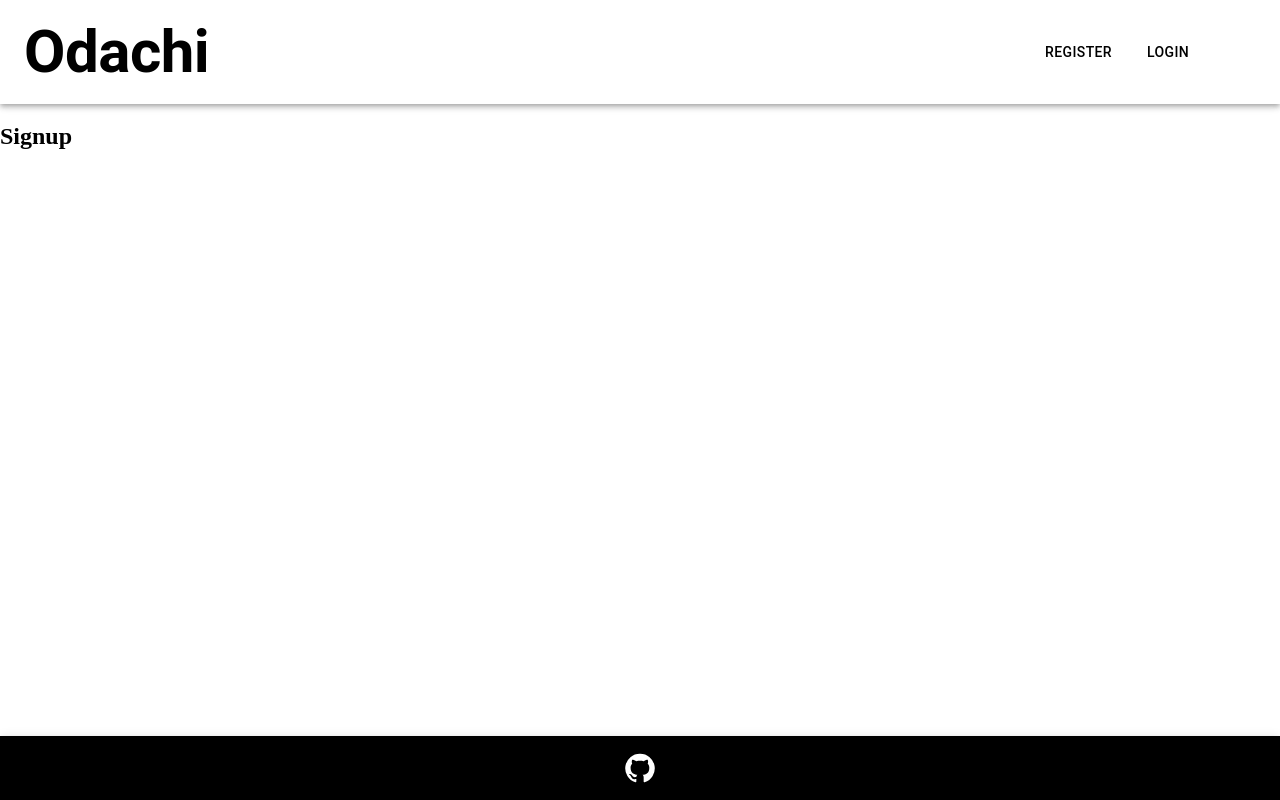
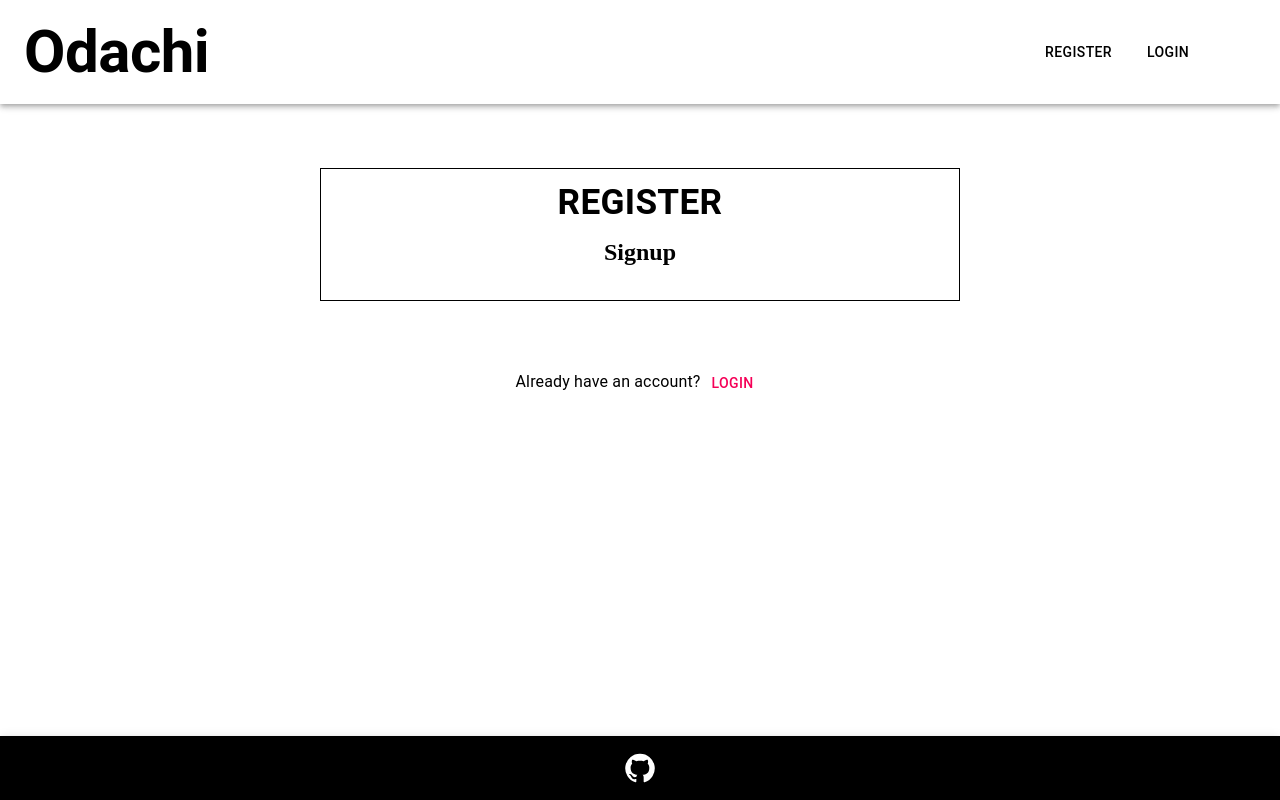
Before and after one commit to Frank-Colorado/buy-stuff, a React (Vite) app in the folder client/: page /register in a window 1280 px wide. Built offline with nearby package versions, Linux system fonts and the light colour scheme.

Commit message:
added content to RegisterPage

```diff
--- a/client/src/pages/RegisterPage.jsx
+++ b/client/src/pages/RegisterPage.jsx
@@ -1,10 +1,47 @@
+import { Box, Typography, Button } from '@mui/material';
+
 import SignupForm from '../components/forms/SignupForm';
 
 const RegisterPage = () => {
   return (
-    <div>
-      <SignupForm />
-    </div>
+    <Box
+      sx={{
+        display: 'flex',
+        alignItems: 'center',
+        flexDirection: 'column',
+      }}
+    >
+      <Box
+        sx={{
+          display: 'flex',
+          flexDirection: 'column',
+          alignItems: 'center',
+          width: '100%',
+          maxWidth: '40.0rem',
+          margin: '4rem auto',
+          border: '1px solid black',
+          padding: '1rem',
+        }}
+      >
+        <Typography
+          textTransform="uppercase"
+          sx={{
+            fontSize: '2.2rem',
+            fontWeight: 'bold',
+            lineHeight: '1',
+          }}
+        >
+          Register
+        </Typography>
+        <SignupForm />
+      </Box>
+      <Typography>
+        Already have an account?
+        <Button color="secondary" href="/login">
+          Login
+        </Button>
+      </Typography>
+    </Box>
   );
 };
 
```
